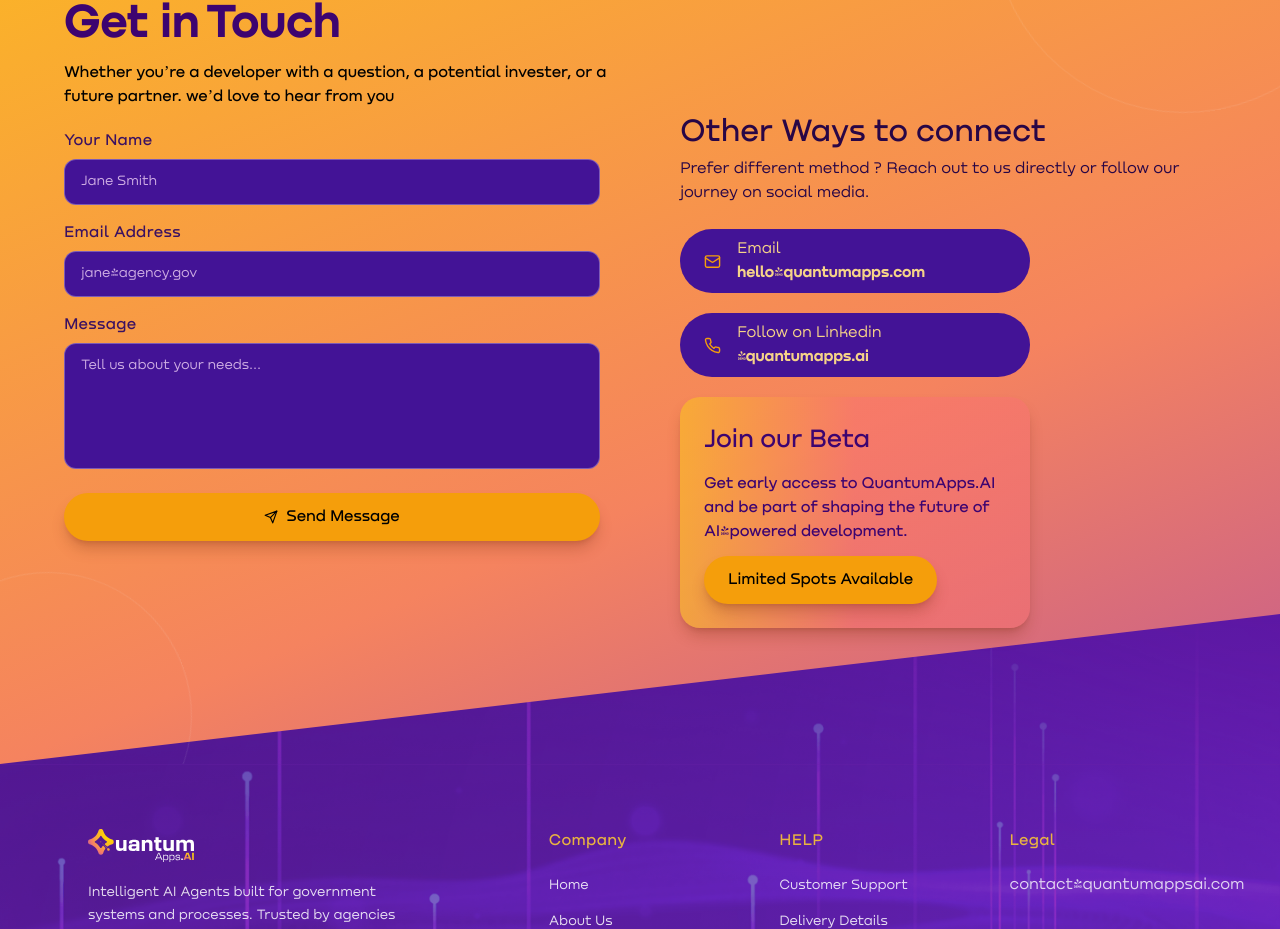
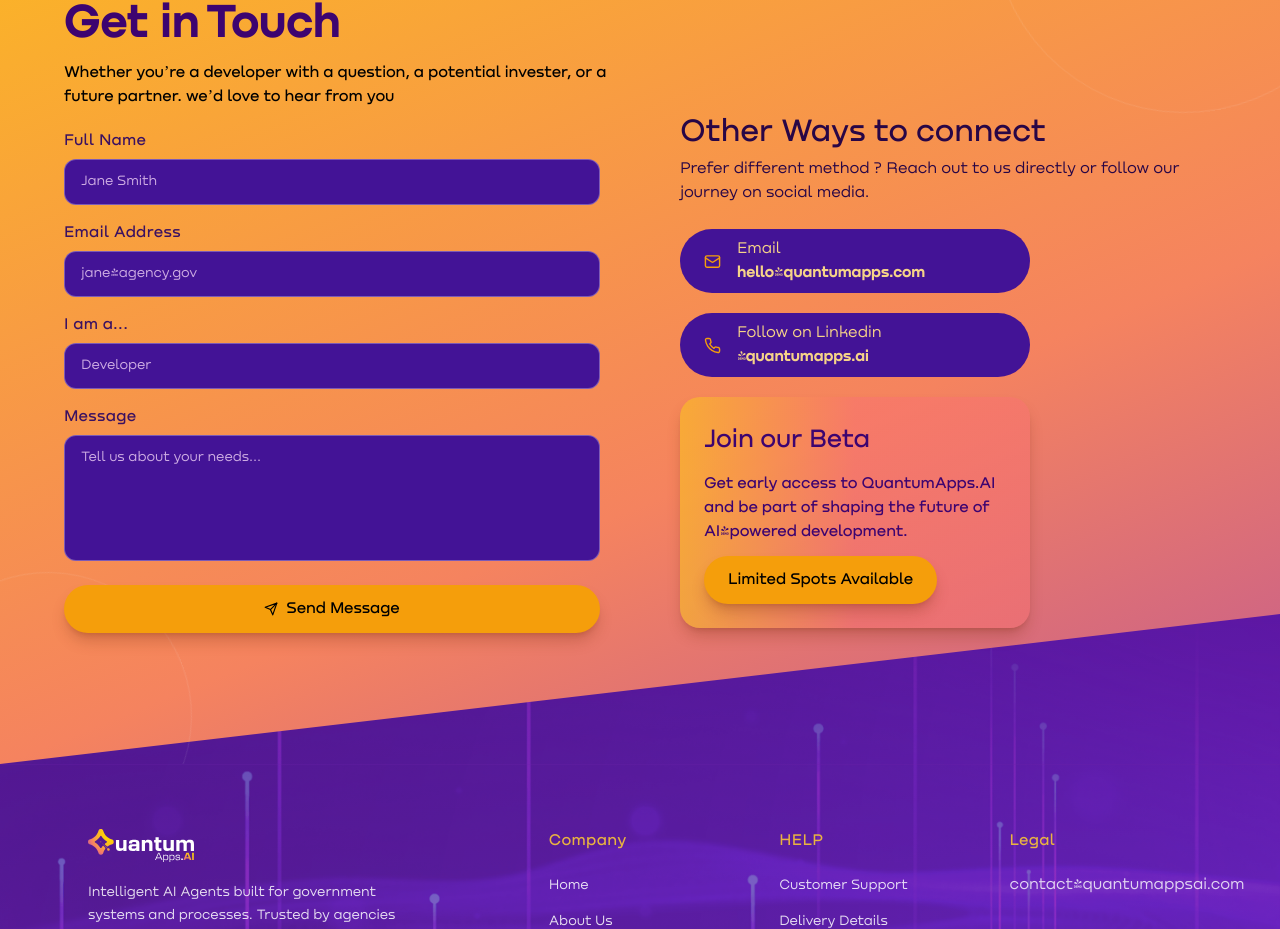
Before and after one commit to sridharp2026/quantumapp-website, a Next.js app: page /about in a window 1280 px wide. Shown: the part 2632-3561 px from the top of the page. Built offline with nearby package versions, Linux system fonts and the light colour scheme.

Commit message:
added one field in about us form

```diff
--- a/src/app/about/AboutContent.tsx
+++ b/src/app/about/AboutContent.tsx
@@ -509,7 +509,7 @@
                   <form onSubmit={handleSubmit} className="space-y-4 mt-5">
                     <div>
                       <label className="block text-[#3B1161] font-[300] mb-1.5 tracking-wide">
-                        Your Name
+                        Full Name
                       </label>
                       <input
                         name="name"
@@ -531,6 +531,19 @@
                         onChange={handleChange}
                         required
                         placeholder="jane@agency.gov"
+                        className={inputClass}
+                      />
+                    </div>
+                    <div>
+                      <label className="block text-[#3B1161] font-[300] mb-1.5 tracking-wide">
+                        I am a...
+                      </label>
+                      <input
+                        name="aboutme"
+                        value={form.name}
+                        onChange={handleChange}
+                        required
+                        placeholder="Developer"
                         className={inputClass}
                       />
                     </div>
```
